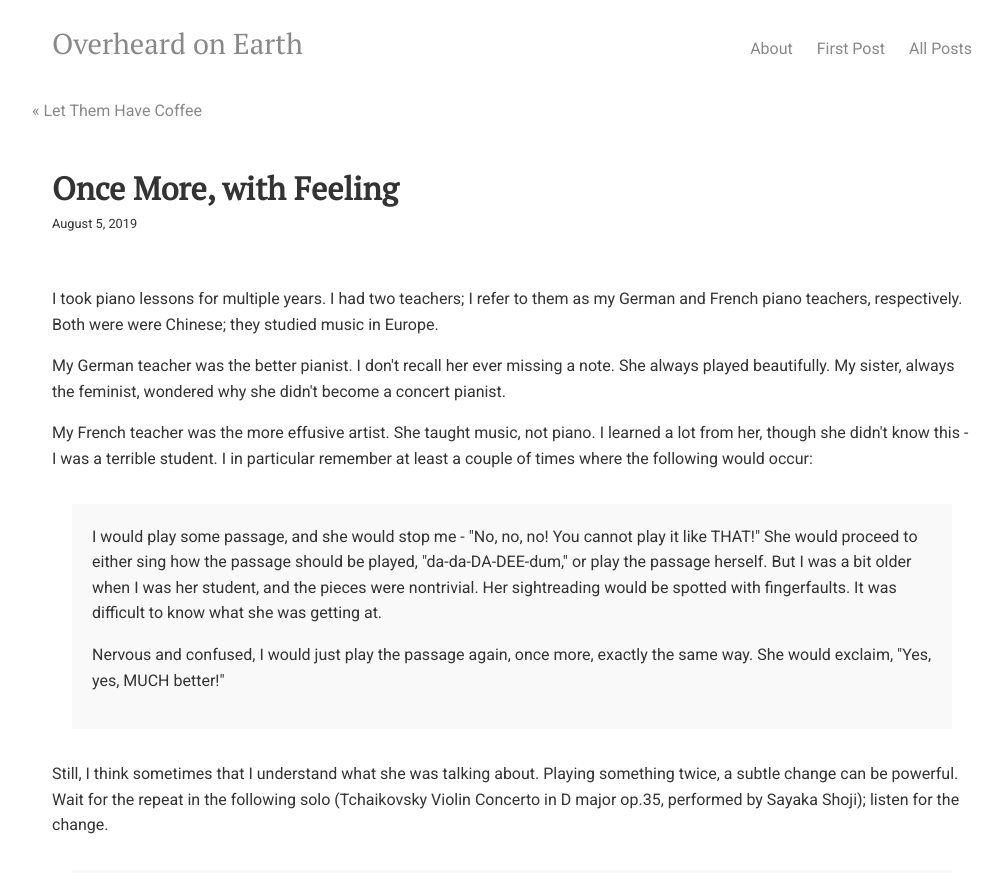
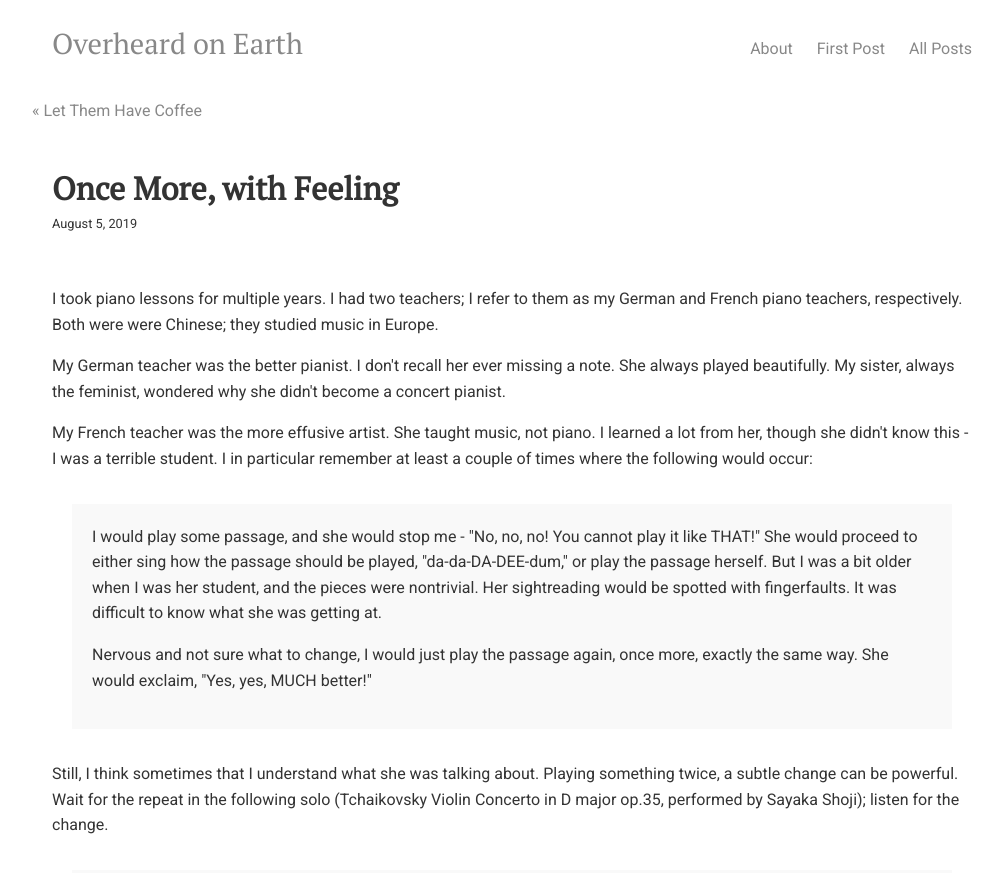
Before and after one commit to overheardonearth/overheardonearth.github.io, a Jekyll site: the page built from _posts/2019-08-05-once-more-with-feeling.html, in a window 1280 px wide, cut to the strip 0-886 px from the top of the page. Shown: the top 873 px of the strip, without its empty margins (128-1131 px from the left). Built offline with Jekyll 4.4.1, drawn with Linux system fonts in a browser that asks for light colours; comment, search, counter and statistics services are not loaded.

Commit message:
Update 2019-08-05-once-more-with-feeling.html

```diff
--- a/_posts/2019-08-05-once-more-with-feeling.html
+++ b/_posts/2019-08-05-once-more-with-feeling.html
@@ -15,7 +15,7 @@ My French teacher was the more effusive artist. She taught music, not piano. I l
 <div class="media">
   I would play some passage, and she would stop me - "No, no, no! You cannot play it like THAT!" She would proceed to either sing how the passage should be played, "da-da-DA-DEE-dum," or play the passage herself. But I was a bit older when I was her student, and the pieces were nontrivial. Her sightreading would be spotted with fingerfaults. It was difficult to know what she was getting at.
 
- <p> Nervous and confused, I would just play the passage again, once more, exactly the same way. She would exclaim, "Yes, yes, MUCH better!"
+ <p> Nervous and not sure what to change, I would just play the passage again, once more, exactly the same way. She would exclaim, "Yes, yes, MUCH better!"
 
 </div>
 
```
